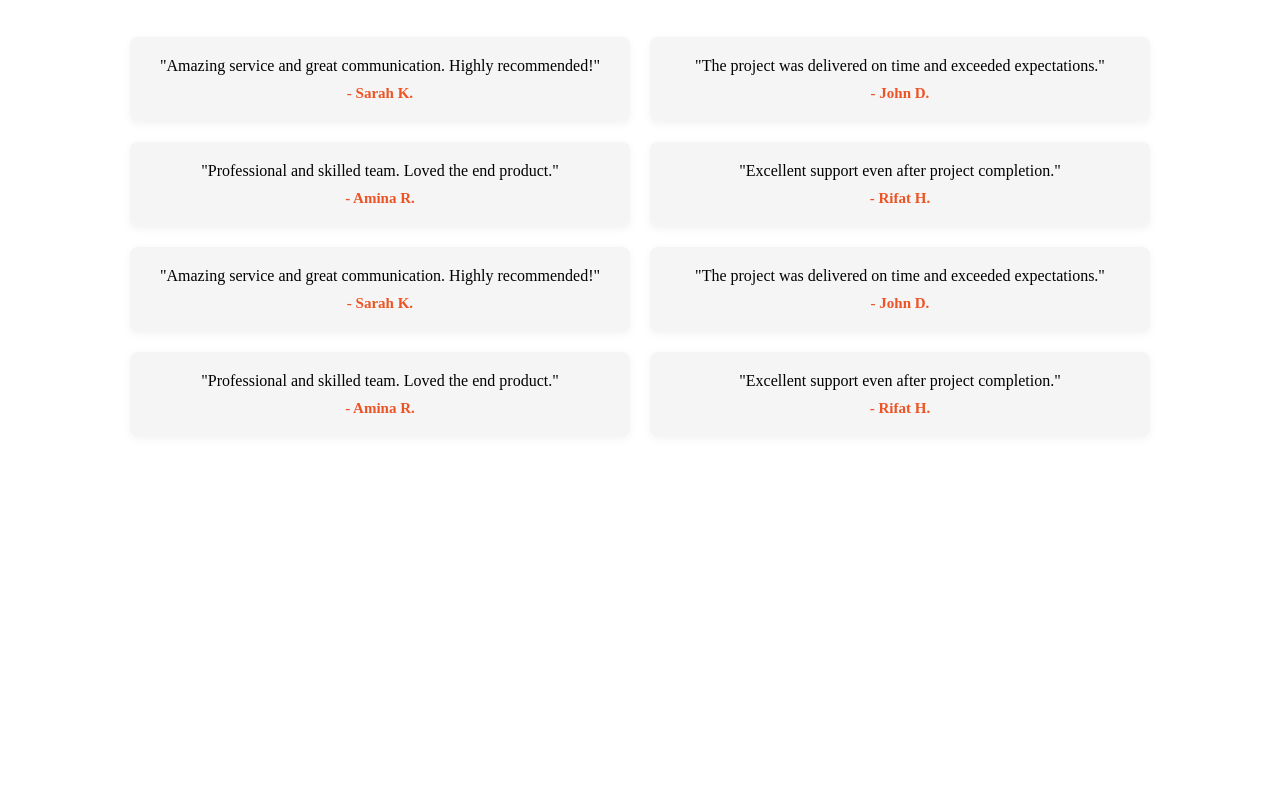
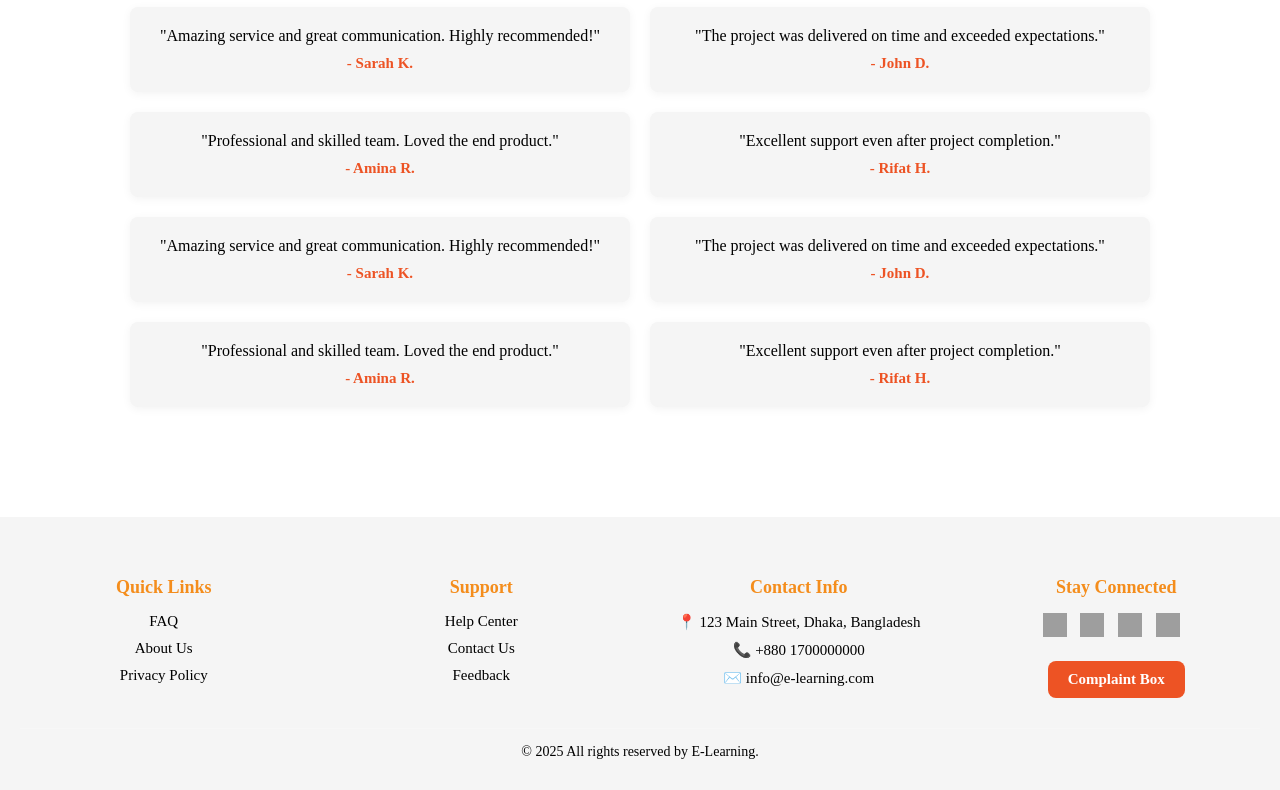
Before and after one commit to SK-SHADIK/e-learning, a plain HTML site: page index.html in a window 1280 px wide. Shown: the part 3452-4242 px from the top of the page. Before the commit the page ends 4029 px from the top, so only its background shows below. Drawn offline with Linux system fonts and the light colour scheme; grey boxes are pictures that could not be loaded.

Commit message:
Add the footer section

```diff
--- /dev/null
+++ b/assets/styles/footer.css
@@ -0,0 +1,83 @@
+.custom-footer {
+    background-color: var(--whitesmoke);
+    color: var(--black);
+    padding: 60px 20px 30px;
+    font-size: 15px;
+}
+
+.footer-top {
+    display: grid;
+    grid-template-columns: repeat(auto-fit, minmax(220px, 1fr));
+    gap: 30px;
+    margin-bottom: 30px;
+}
+
+.footer-section {
+    text-align: center;
+}
+
+.footer-section h4 {
+    font-size: 18px;
+    margin-bottom: 15px;
+    color: var(--carrot-orange);
+}
+
+.footer-section ul {
+    list-style: none;
+    padding: 0;
+}
+
+.footer-section ul li {
+    margin-bottom: 10px;
+}
+
+.footer-section ul li a {
+    color: var(--black);
+    transition: color 0.3s ease;
+}
+
+.footer-section ul li a:hover {
+    color: var(--carrot-orange);
+}
+
+.footer-section p {
+    margin-bottom: 10px;
+}
+
+.footer-social a {
+    display: inline-block;
+    margin-right: 10px;
+}
+
+.footer-social img {
+    width: 24px;
+    height: 24px;
+    filter: grayscale(100%);
+    transition: filter 0.3s ease;
+}
+
+.footer-social img:hover {
+    filter: grayscale(0%);
+}
+
+.complaint-btn {
+    display: inline-block;
+    margin-top: 20px;
+    padding: 10px 20px;
+    background-color: var(--flamingo);
+    border-radius: var(--border-radius);
+    color: var(--white);
+    font-weight: bold;
+    transition: background-color 0.3s ease;
+}
+
+.complaint-btn:hover {
+    background-color: var(--carrot-orange);
+}
+
+.footer-bottom {
+    border-top: 1px solid rgba(255, 255, 255, 0.2);
+    padding-top: 15px;
+    text-align: center;
+    font-size: 14px;
+}
--- a/assets/styles/testimonial-section.css
+++ b/assets/styles/testimonial-section.css
@@ -1,6 +1,6 @@
 .testimonial-section {
-    padding: 60px 20px;
-    background-color: #fff;
+    padding: 30px 0;
+    background-color: var(--white);
     text-align: center;
 }
 
--- a/index.html
+++ b/index.html
@@ -12,6 +12,7 @@
     <link rel="stylesheet" href="assets/styles/card-section.css">
     <link rel="stylesheet" href="assets/styles/partner-section.css">
     <link rel="stylesheet" href="assets/styles/testimonial-section.css">
+    <link rel="stylesheet" href="assets/styles/footer.css">
 </head>
 
 <body>
@@ -616,6 +617,53 @@
     </section>
     <!-- Main Section End -->
 
+    <!-- Footer Section Start -->
+    <footer class="custom-footer">
+        <div class="footer-top">
+            <div class="footer-section">
+                <h4>Quick Links</h4>
+                <ul>
+                    <li><a href="#">FAQ</a></li>
+                    <li><a href="#">About Us</a></li>
+                    <li><a href="#">Privacy Policy</a></li>
+                </ul>
+            </div>
+
+            <div class="footer-section">
+                <h4>Support</h4>
+                <ul>
+                    <li><a href="#">Help Center</a></li>
+                    <li><a href="#">Contact Us</a></li>
+                    <li><a href="#">Feedback</a></li>
+                </ul>
+            </div>
+
+            <div class="footer-section">
+                <h4>Contact Info</h4>
+                <p>📍 123 Main Street, Dhaka, Bangladesh</p>
+                <p>📞 +880 1700000000</p>
+                <p>✉️ info@e-learning.com</p>
+            </div>
+
+            <div class="footer-section">
+                <h4>Stay Connected</h4>
+                <div class="footer-social">
+                    <a href="#"><img src="https://cdn-icons-png.flaticon.com/512/145/145802.png" alt="Facebook"></a>
+                    <a href="#"><img src="https://cdn-icons-png.flaticon.com/512/145/145812.png" alt="Instagram"></a>
+                    <a href="#"><img src="https://cdn-icons-png.flaticon.com/512/145/145807.png" alt="LinkedIn"></a>
+                    <a href="#"><img src="https://cdn-icons-png.flaticon.com/512/145/145802.png" alt="Twitter"></a>
+                </div>
+                <a href="#" class="complaint-btn">Complaint Box</a>
+            </div>
+        </div>
+
+        <div class="footer-bottom">
+            <p>&copy; 2025 All rights reserved by E-Learning.</p>
+        </div>
+    </footer>
+
+    <!-- Footer Section End -->
+
     <script src="assets/scripts/nav.js"></script>
     <script src="assets/scripts/slider.js"></script>
 
```
